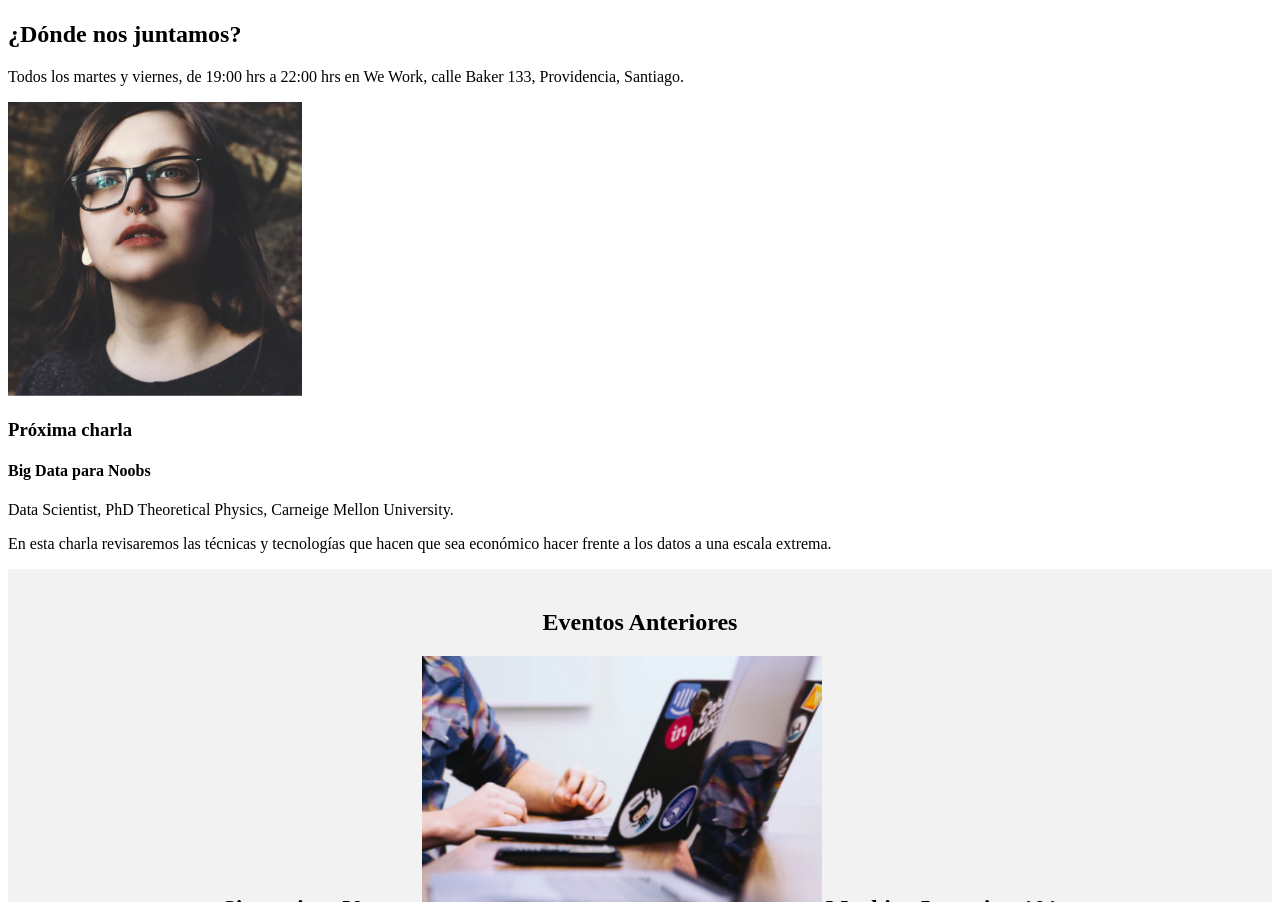
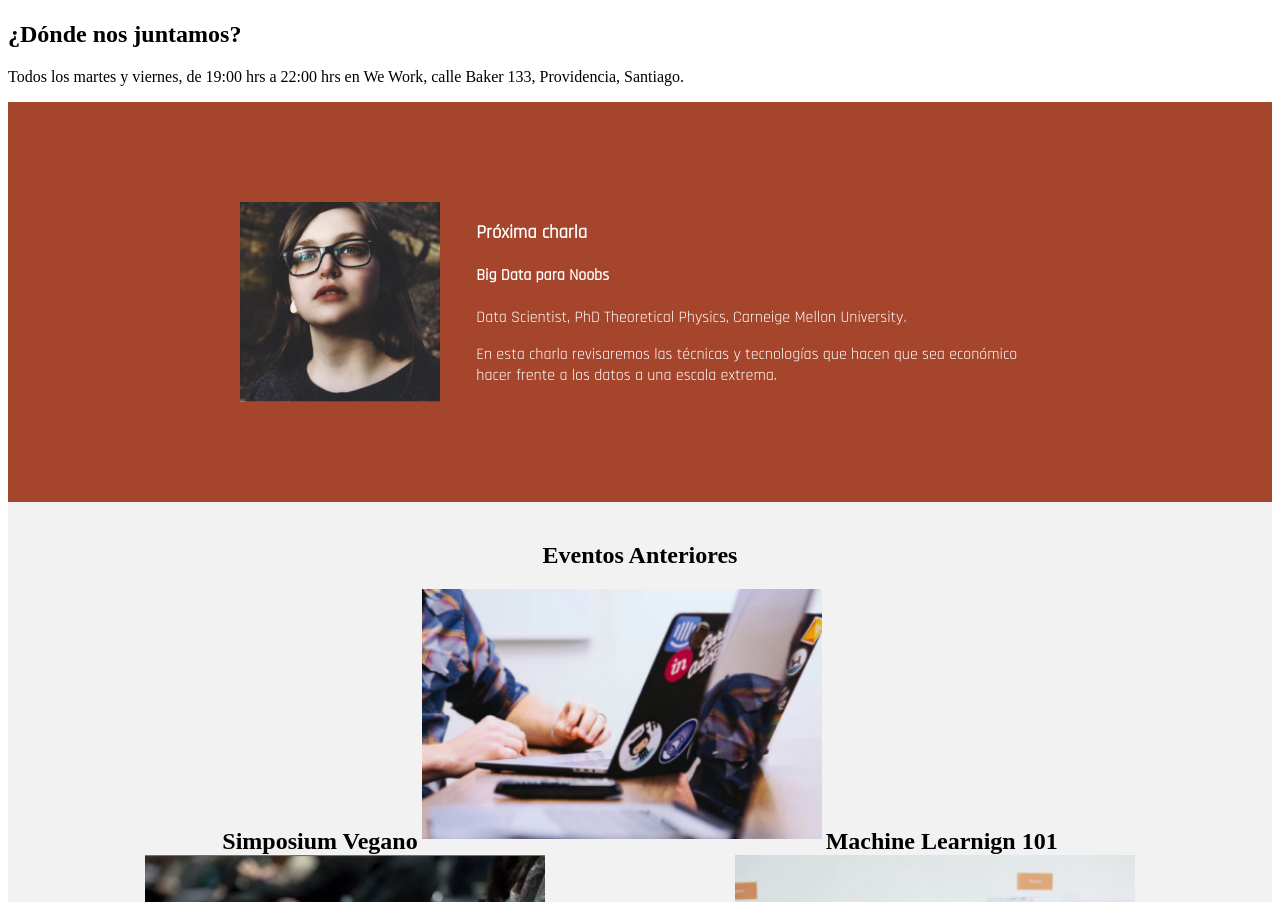
Before and after one commit to DGRcodex/meetandcofe, a plain HTML site: page index.html in a window 1280 px wide. Shown: the part 845-1747 px from the top of the page. Drawn offline with Linux system fonts and the light colour scheme; a web font is replaced by a local one.

Commit message:
vamo vamo

```diff
--- a/assets/css/style.css
+++ b/assets/css/style.css
@@ -90,39 +90,32 @@ header {
   }
 
 
-        .charlas {
-        top: 1351px;
-            left: 0px;
-            width: 1920px;
-            height: 501px;
-            /* UI Properties */
-            background-color: #A4452C 0% 0% no-repeat padding-box;
-            opacity: 1;
-        }
+          #charlas {
+              background: #a4452c;
+              padding: 100px;
+              color: white;
+              font-family: 'Rajdhani', sans-serif;
+          }
 
-        .charlas .texto {
-            flex-grow: 1;
-            padding: 0 20px;
-            color: white;
-        }
+          #charlas .wrapper {
+              width: 800px;
+              margin: auto;
+          }
 
-        .charlas .texto h2 {
-            font-size: 24px;
-        }
+          .wrapper img {
+              width: 25%;
+          }
 
-        .charlas .texto p {
-            font-size: 18px;
-        }
+          .wrapper .texto {
+              width: 70%;
+              margin-left: 4%;
+          }
 
-        .charlas .texto span {
-            font-size: 14px;
-        }
-
-        .charlas img {
-            max-width: 50%;
-            display: block;
-            margin: 0 auto;
-        }
+          .wrapper img,
+          .texto {
+              display: inline-block;
+              vertical-align: middle;
+          }
 
 
                   #anteriores {
```
